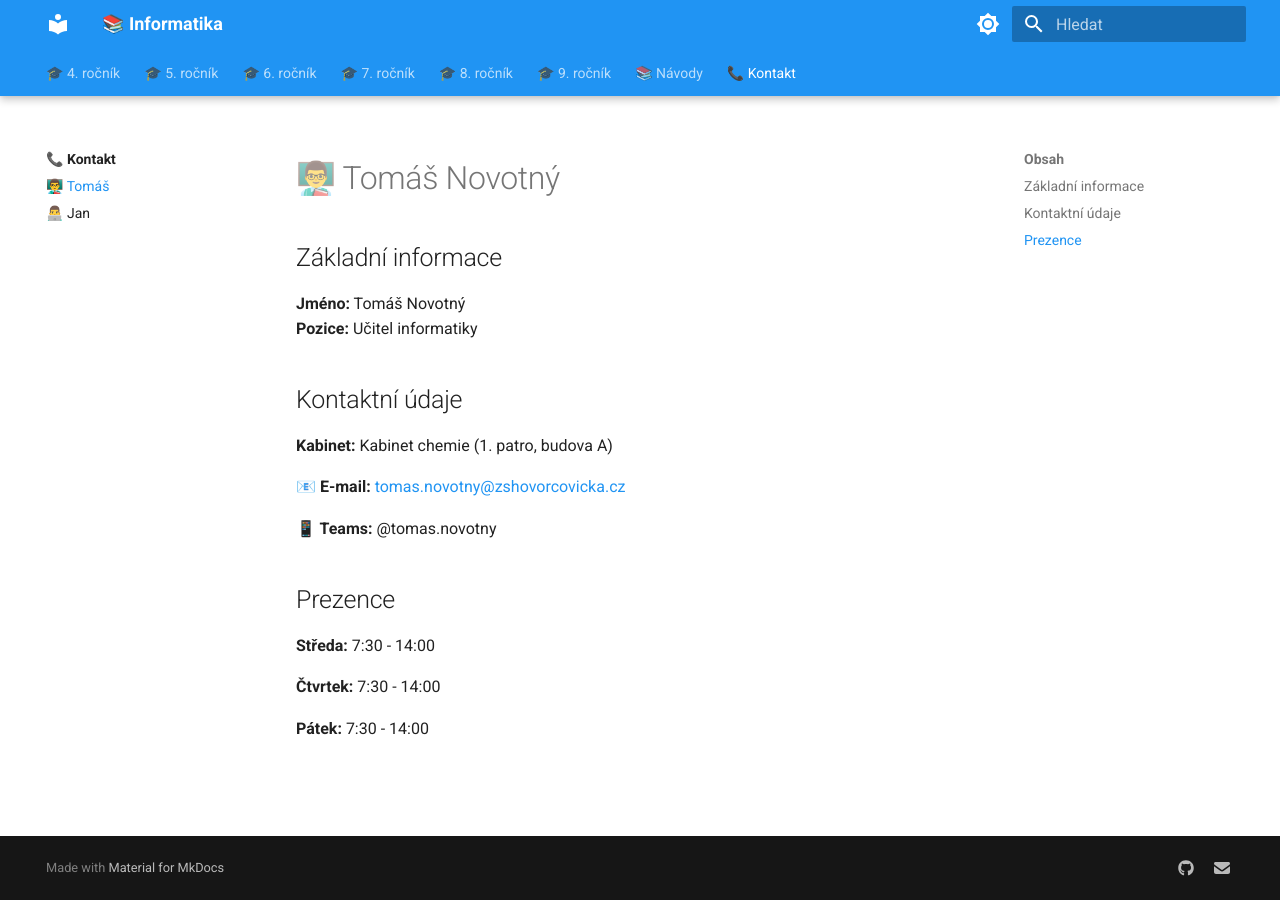
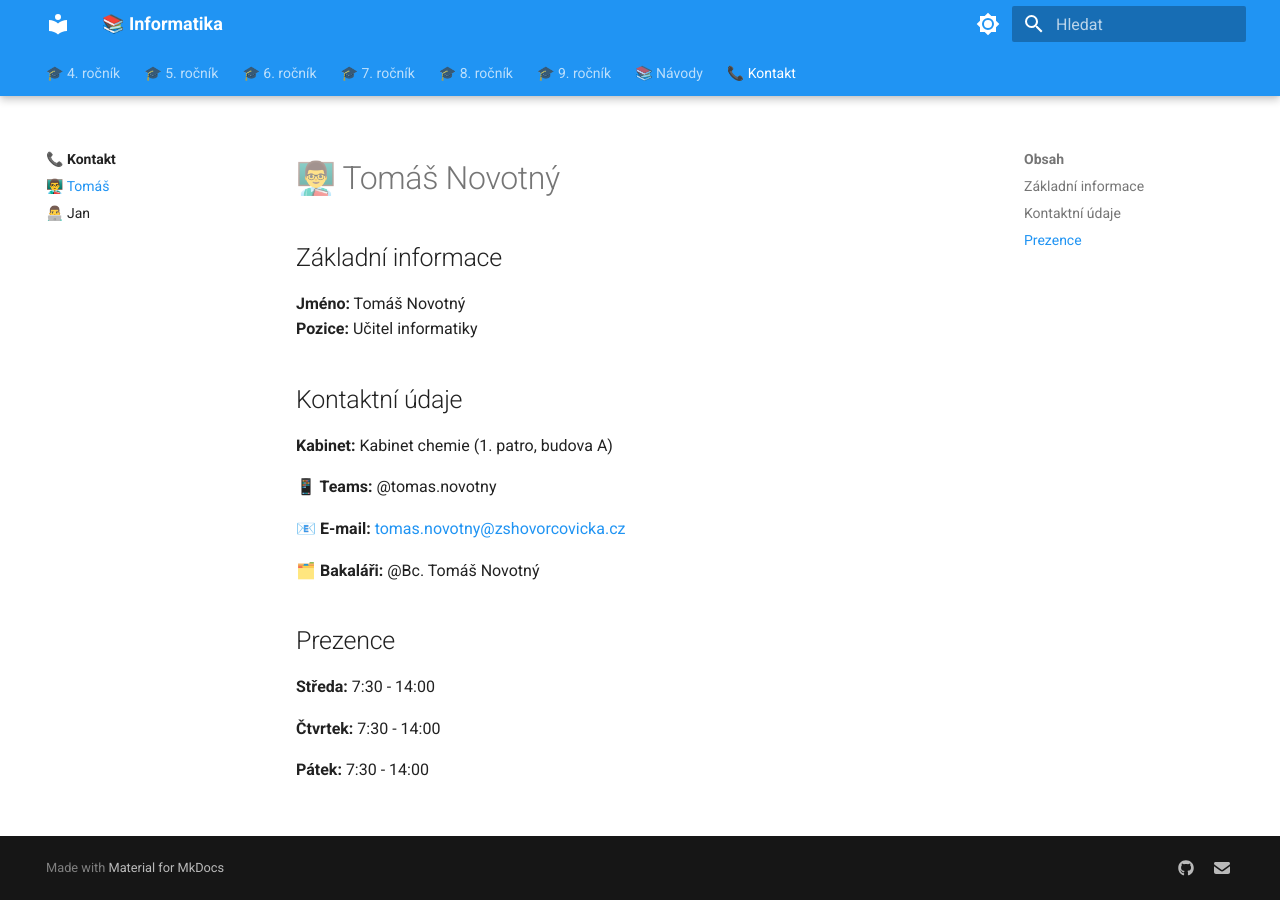
Before and after one commit to tomnovota/zs-materialy, an MkDocs documentation site: the page built from docs/kontakt/tomas.md, in a window 1280 px wide. Built offline with MkDocs 1.6.1 and Material for MkDocs 9.7.7, drawn with Linux system fonts in a browser that asks for light colours.

Commit message:
Contacts edited.

```diff
--- a/docs/kontakt/tomas.md
+++ b/docs/kontakt/tomas.md
@@ -9,9 +9,11 @@
 
 **Kabinet:** Kabinet chemie (1. patro, budova A)
 
+**📱 Teams:** @tomas.novotny
+
 **📧 E-mail:** [tomas.novotny@zshovorcovicka.cz](mailto:tomas.novotny@zshovorcovicka.cz)
 
-**📱 Teams:** @tomas.novotny
+**🗂️ Bakaláři:** @Bc. Tomáš Novotný
 
 ## Prezence
 
```
